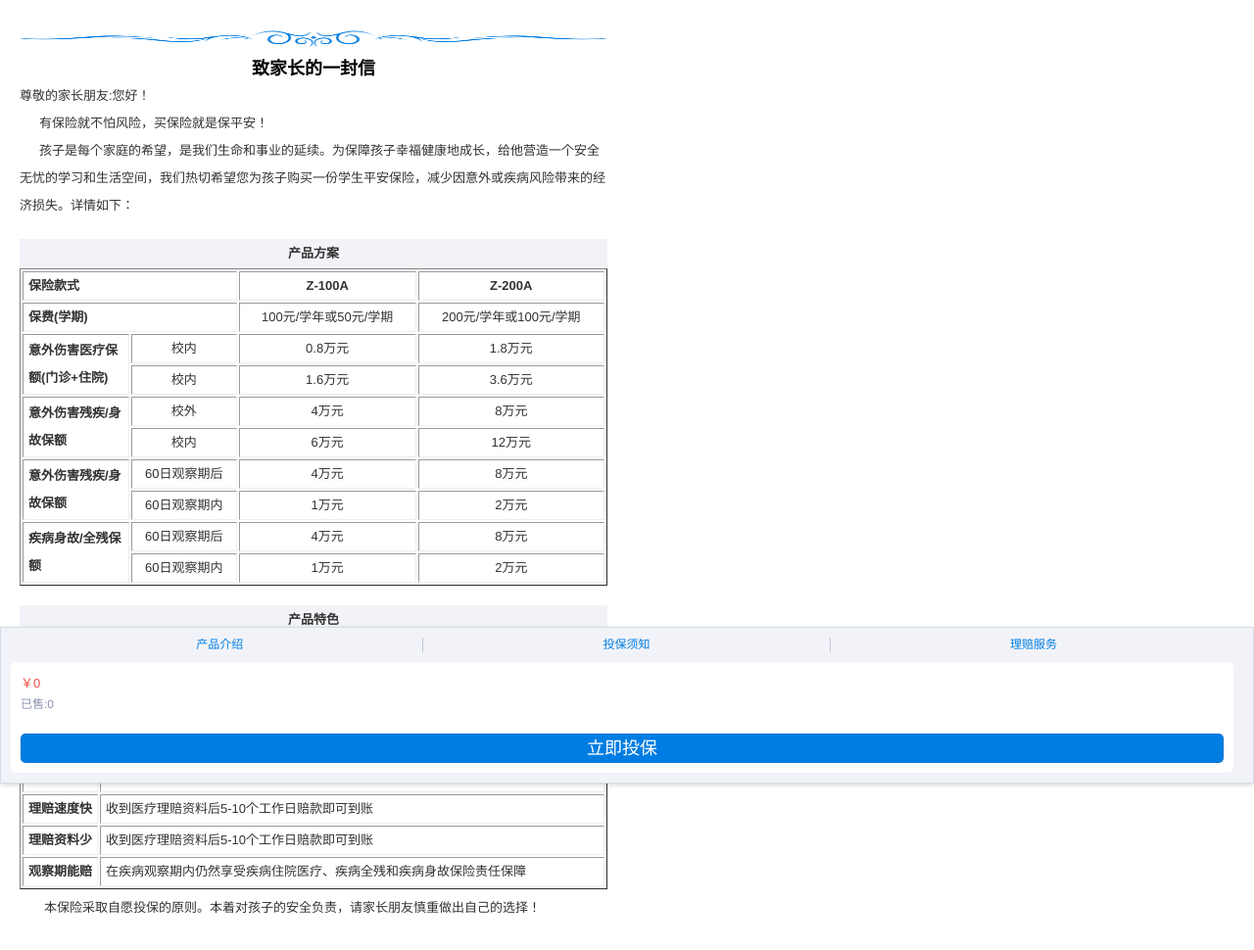
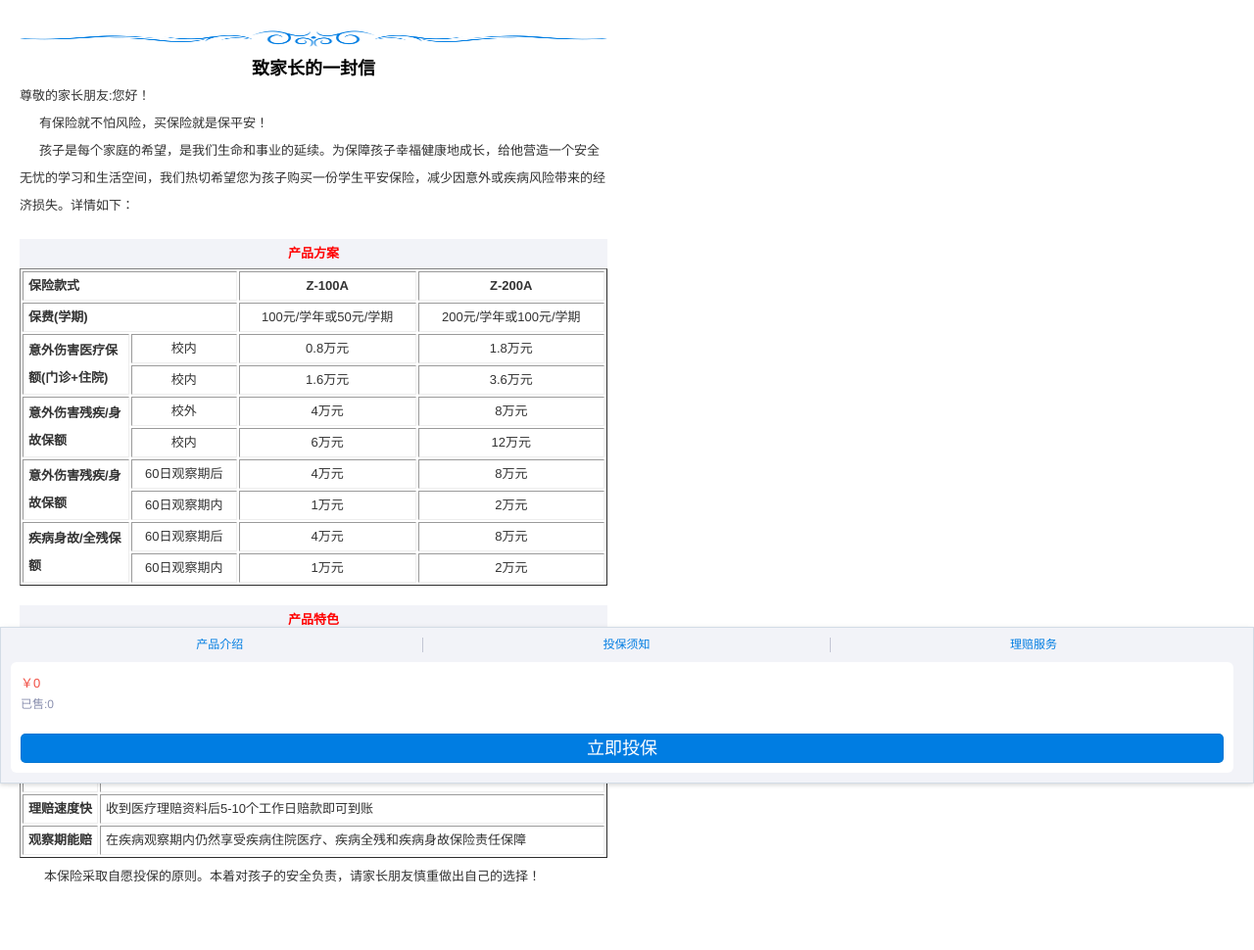
Before and after one commit to QCGOOD/insurence, a website: page app/index.html in a window 1280 px wide. Shown: the whole page at 98% size. Drawn offline with Linux system fonts and the light colour scheme.

Commit message:
字体加红加粗

```diff
--- a/app/index.html
+++ b/app/index.html
@@ -43,7 +43,9 @@
             margin-top: 20px;
             background-color: #f2f3f8;
             line-height: 30px;
-            font-weight: bold;
+            font-weight: 600;
+		color:red;
+
         }
 
         table{  width:100%;  }
@@ -153,10 +155,7 @@
                             <th>理赔速度快</th>
                             <td>收到医疗理赔资料后5-10个工作日赔款即可到账</td>
                         </tr>
-                        <tr>
-                            <th>理赔资料少</th>
-                            <td>收到医疗理赔资料后5-10个工作日赔款即可到账</td>
-                        </tr>
+
                         <tr>
                             <th>观察期能赔</th>
                             <td>在疾病观察期内仍然享受疾病住院医疗、疾病全残和疾病身故保险责任保障</td>
```
